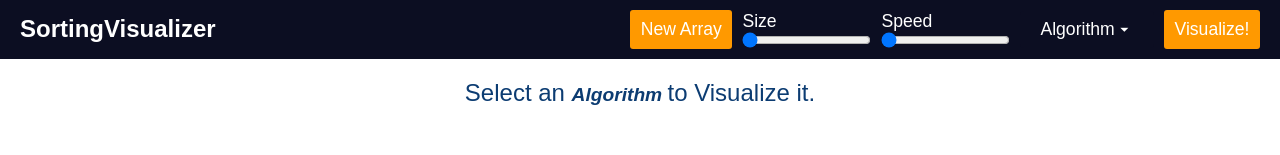
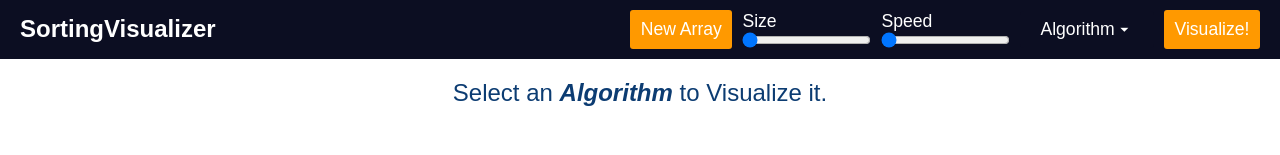
Before and after one commit to manishdait/sorting-visualizer, an Angular app: page / in a window 1280 px wide. Shown: the top 155 px of the page. Built offline with nearby package versions, Linux system fonts and the light colour scheme.

Commit message:
fix font sizes

```diff
--- a/src/app/app.component.css
+++ b/src/app/app.component.css
@@ -137,6 +137,10 @@ i{
     margin-top: 10px;
 }
 
+.banner i{
+    font-size: 1.5rem !important;
+}
+
 .banner p{
     font-size: 1.5rem;
     text-align: center;
```
Also changed, not shown: 4 other files (tests, documents, lock files or other folders).
